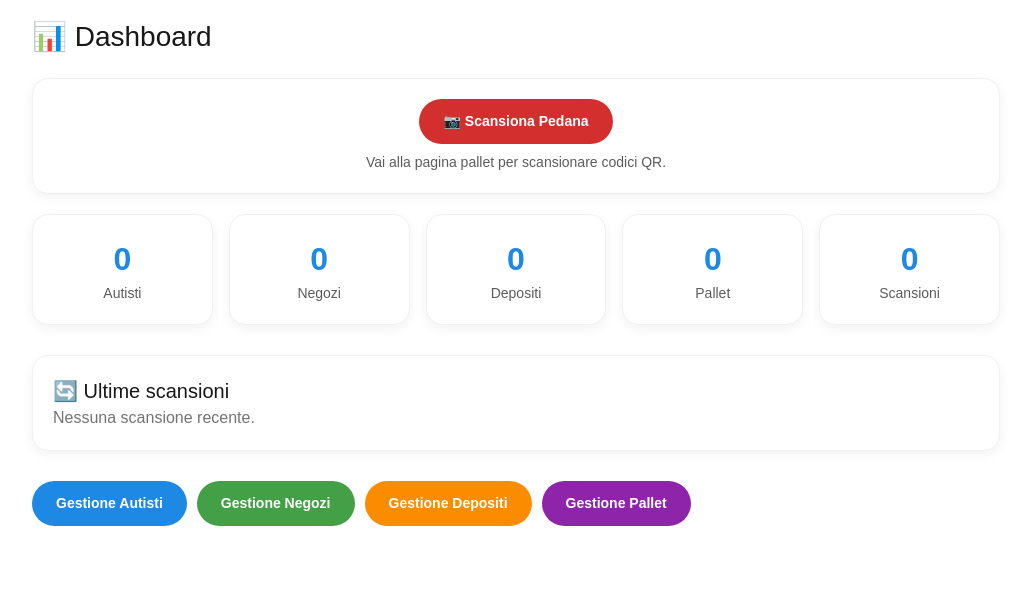
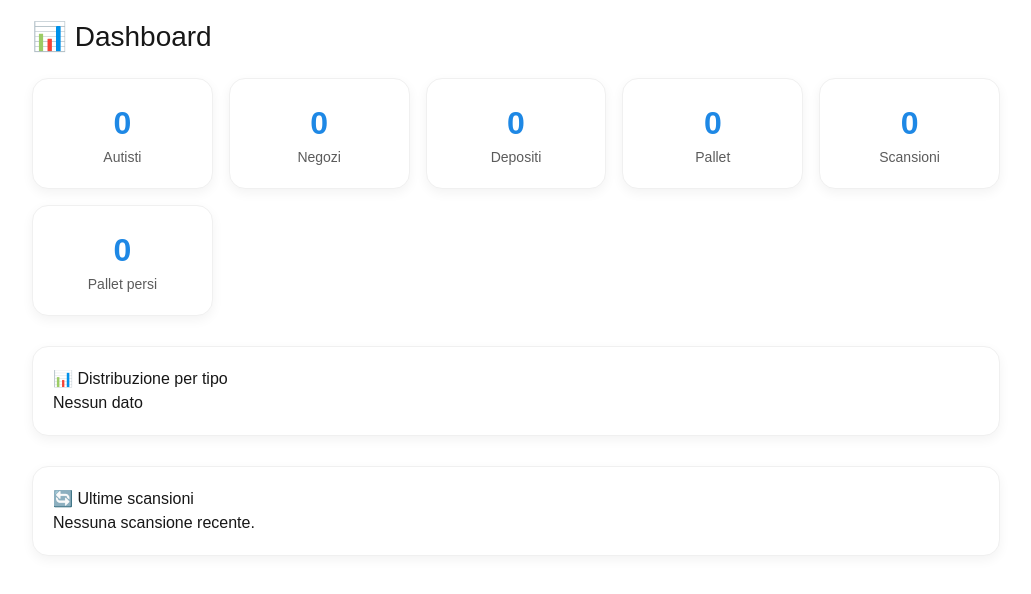
Before and after one commit to lucamandis89/pallet-tracker-v2, a Next.js app: page /dashboard in a window 1280 px wide. Shown: the top 594 px of the page, without its empty margins (124-1155 px from the left). Built offline with nearby package versions, Linux system fonts and the light colour scheme.

Commit message:
Update page.tsx

```diff
--- a/app/dashboard/page.tsx
+++ b/app/dashboard/page.tsx
@@ -11,19 +11,42 @@ export default function DashboardPage() {
     depots: 0,
     pallets: 0,
     scans: 0,
+    lostPallets: 0,
   });
   const [recentScans, setRecentScans] = useState<storage.ScanEvent[]>([]);
+  const [typeDistribution, setTypeDistribution] = useState<Record<string, number>>({});
 
   useEffect(() => {
     const drivers = storage.getDrivers().length;
     const shops = storage.getShops().length;
     const depots = storage.getDepots().length;
-    const pallets = storage.getPallets().length;
+    const pallets = storage.getPallets();
     const history = storage.getHistory();
-    const scans = history.length;
 
-    setStats({ drivers, shops, depots, pallets, scans });
+    // Conta pallet per tipo
+    const typeCount: Record<string, number> = {};
+    pallets.forEach((p) => {
+      const type = p.type === "ALTRO" && p.typeCustom ? p.typeCustom : p.type || "Non specificato";
+      typeCount[type] = (typeCount[type] || 0) + 1;
+    });
+
+    // Pallet persi (non visti da 30 giorni)
+    const lost = pallets.filter((p) => {
+      if (!p.lastSeenTs) return true;
+      const daysDiff = (Date.now() - p.lastSeenTs) / (1000 * 60 * 60 * 24);
+      return daysDiff > 30;
+    }).length;
+
+    setStats({
+      drivers,
+      shops,
+      depots,
+      pallets: pallets.length,
+      scans: history.length,
+      lostPallets: lost,
+    });
     setRecentScans(history.slice(0, 5));
+    setTypeDistribution(typeCount);
   }, []);
 
   const cardStyle: React.CSSProperties = {
@@ -38,32 +61,11 @@ export default function DashboardPage() {
   const statNumberStyle = { fontSize: 32, fontWeight: 700, color: "#1e88e5" };
   const statLabelStyle = { fontSize: 14, opacity: 0.7, fontWeight: 500 };
 
-  const btnStyle = (bg: string) => ({
-    display: "inline-block",
-    padding: "12px 24px",
-    background: bg,
-    color: "white",
-    textDecoration: "none",
-    borderRadius: 30,
-    fontWeight: 600,
-    fontSize: 14,
-  });
-
   return (
     <div style={{ padding: 16, maxWidth: 1000, margin: "0 auto" }}>
       <h1 style={{ fontSize: 28, marginBottom: 20 }}>📊 Dashboard</h1>
 
-      {/* Pulsante per nuova scansione */}
-      <div style={{ ...cardStyle, marginBottom: 20, textAlign: "center" }}>
-        <Link href="/pallets" style={btnStyle("#d32f2f")}>
-          📷 Scansiona Pedana
-        </Link>
-        <p style={{ fontSize: 14, opacity: 0.7, marginTop: 8 }}>
-          Vai alla pagina pallet per scansionare codici QR.
-        </p>
-      </div>
-
-      {/* Statistiche */}
+      {/* Statistiche principali */}
       <div style={{ display: "grid", gridTemplateColumns: "repeat(auto-fit, minmax(150px,1fr))", gap: 16, marginBottom: 30 }}>
         <div style={cardStyle}>
           <div style={statNumberStyle}>{stats.drivers}</div>
@@ -85,13 +87,36 @@ export default function DashboardPage() {
           <div style={statNumberStyle}>{stats.scans}</div>
           <div style={statLabelStyle}>Scansioni</div>
         </div>
+        <div style={cardStyle}>
+          <div style={{ ...statNumberStyle, color: stats.lostPallets > 0 ? "#d32f2f" : "#1e88e5" }}>
+            {stats.lostPallets}
+          </div>
+          <div style={statLabelStyle}>Pallet persi</div>
+        </div>
+      </div>
+
+      {/* Distribuzione per tipo */}
+      <div style={{ ...cardStyle, textAlign: "left", marginBottom: 30 }}>
+        <h3>📊 Distribuzione per tipo</h3>
+        {Object.keys(typeDistribution).length === 0 ? (
+          <p>Nessun dato</p>
+        ) : (
+          <ul style={{ listStyle: "none", padding: 0 }}>
+            {Object.entries(typeDistribution).map(([type, count]) => (
+              <li key={type} style={{ display: "flex", justifyContent: "space-between", padding: "8px 0", borderBottom: "1px solid #eee" }}>
+                <span>{type}</span>
+                <span style={{ fontWeight: 700 }}>{count}</span>
+              </li>
+            ))}
+          </ul>
+        )}
       </div>
 
       {/* Ultime scansioni */}
-      <div style={{ ...cardStyle, textAlign: "left", padding: 20 }}>
-        <h2 style={{ marginTop: 0, fontSize: 20 }}>🔄 Ultime scansioni</h2>
+      <div style={{ ...cardStyle, textAlign: "left" }}>
+        <h3>🔄 Ultime scansioni</h3>
         {recentScans.length === 0 ? (
-          <p style={{ opacity: 0.6 }}>Nessuna scansione recente.</p>
+          <p>Nessuna scansione recente.</p>
         ) : (
           <ul style={{ listStyle: "none", padding: 0 }}>
             {recentScans.map((scan) => (
@@ -106,14 +131,6 @@ export default function DashboardPage() {
           </ul>
         )}
       </div>
-
-      {/* Link rapidi */}
-      <div style={{ marginTop: 30, display: "flex", gap: 10, flexWrap: "wrap" }}>
-        <Link href="/drivers" style={btnStyle("#1e88e5")}>Gestione Autisti</Link>
-        <Link href="/shops" style={btnStyle("#43a047")}>Gestione Negozi</Link>
-        <Link href="/depots" style={btnStyle("#fb8c00")}>Gestione Depositi</Link>
-        <Link href="/pallets" style={btnStyle("#8e24aa")}>Gestione Pallet</Link>
-      </div>
     </div>
   );
 }
```
